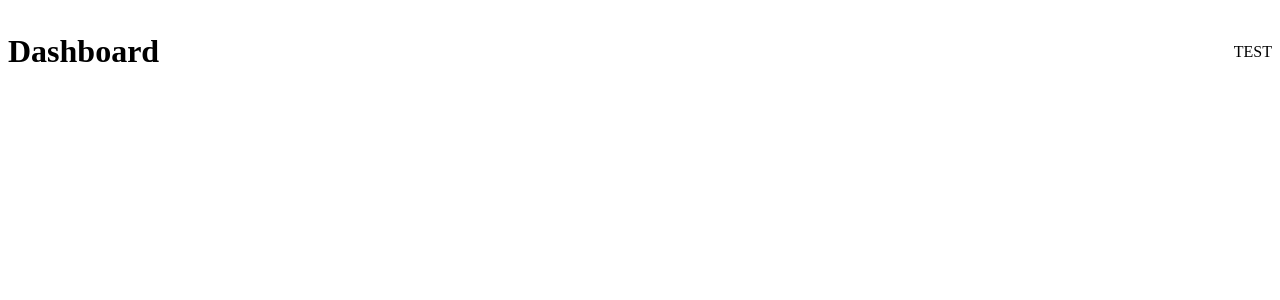
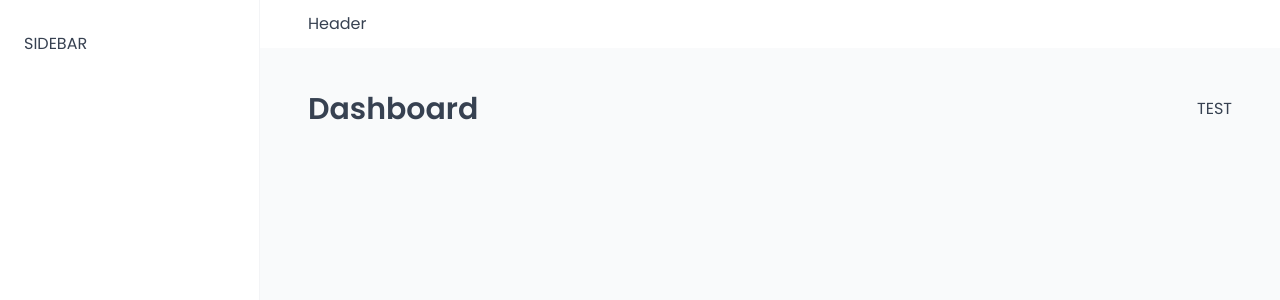
Before and after one commit to JackyChn/The-Wild-Oasis-Vite-final, a React (Vite) app: page /dashboard in a window 1280 px wide. Shown: the top 300 px of the page. Built offline with nearby package versions, Linux system fonts and the light colour scheme; a web font is replaced by a local one.

Commit message:
Fix: AppLayout

```diff
--- a/src/App.jsx
+++ b/src/App.jsx
@@ -1,4 +1,6 @@
-import { BrowserRouter, Route, Routes } from "react-router-dom";
+import { BrowserRouter, Navigate, Route, Routes } from "react-router-dom";
+import GlobalStyles from "./styles/GlobalStyles";
+import AppLayout from "./ui/AppLayout";
 import Dashboard from "./pages/Dashboard";
 import Bookings from "./pages/Bookings";
 import Cabins from "./pages/Cabins";
@@ -10,19 +12,24 @@
 
 function App() {
   return (
+    <>
+      <GlobalStyles />
       <BrowserRouter>
         <Routes>
-        <Route index element={<Dashboard />} />
+          <Route element={<AppLayout />}>
+            <Route index element={<Navigate replace to="dashboard" />} />
             <Route path="dashboard" element={<Dashboard />} />
             <Route path="bookings" element={<Bookings />} />
             <Route path="cabins" element={<Cabins />} />
             <Route path="users" element={<Users />} />
             <Route path="settings" element={<Settings />} />
             <Route path="account" element={<Account />} />
+          </Route>
           <Route path="login" element={<Login />} />
           <Route path="*" element={<PageNotFound />} />
         </Routes>
       </BrowserRouter>
+    </>
   );
 }
 
--- /dev/null
+++ b/src/ui/AppLayout.jsx
@@ -0,0 +1,30 @@
+import { Outlet } from "react-router-dom";
+import Sidebar from "./Sidebar";
+import Header from "./Header";
+import styled from "styled-components";
+
+const Main = styled.main`
+  background-color: var(--color-grey-50);
+  padding: 4rem 4.8rem 6.4rem;
+`;
+
+const StyledAppLayout = styled.div`
+  display: grid;
+  height: 100vh;
+  grid-template-columns: 26rem 1fr;
+  grid-template-rows: auto 1fr;
+`;
+
+function AppLayout() {
+  return (
+    <StyledAppLayout>
+      <Header />
+      <Sidebar>APP LAYOUT</Sidebar>
+      <Main>
+        <Outlet />
+      </Main>
+    </StyledAppLayout>
+  );
+}
+
+export default AppLayout;
--- /dev/null
+++ b/src/ui/Header.jsx
@@ -0,0 +1,13 @@
+import styled from "styled-components";
+
+const StyledHeader = styled.header`
+  background-color: var(--color-gre-0);
+  padding: 1.2rem 4.8rem;
+  border-bottom: 1px solid var() (--color-grey-100);
+`;
+
+function Header() {
+  return <StyledHeader>Header</StyledHeader>;
+}
+
+export default Header;
--- a/src/ui/Heading.jsx
+++ b/src/ui/Heading.jsx
@@ -1,25 +1,30 @@
 import styled, { css } from "styled-components";
+
+// const test = css`
+//   text-align: center;
+//   ${10 > 5 && "background-color: yellow"}
+// `;
 
 const Heading = styled.h1`
   ${(props) =>
-    props.type === "h1" &&
+    props.as === "h1" &&
     css`
       font-size: 3rem;
       font-weight: 600;
     `}
 
   ${(props) =>
-    props.type === "h2" &&
+    props.as === "h2" &&
     css`
       font-size: 2rem;
       font-weight: 600;
     `}
 
-  ${(props) =>
-    props.type === "h3" &&
+    ${(props) =>
+    props.as === "h3" &&
     css`
-      font-size: 1rem;
-      font-weight: 600;
+      font-size: 2rem;
+      font-weight: 500;
     `}
 
   line-height: 1.4;
--- a/src/ui/Row.jsx
+++ b/src/ui/Row.jsx
@@ -2,12 +2,14 @@
 
 const Row = styled.div`
   display: flex;
+
   ${(props) =>
     props.type === "horizontal" &&
     css`
       justify-content: space-between;
       align-items: center;
     `}
+
   ${(props) =>
     props.type === "vertical" &&
     css`
@@ -16,4 +18,8 @@
     `}
 `;
 
+Row.defaultProps = {
+  type: "vertical",
+};
+
 export default Row;
--- /dev/null
+++ b/src/ui/Sidebar.jsx
@@ -0,0 +1,14 @@
+import styled from "styled-components";
+
+const StyledSideBar = styled.aside`
+  background-color: var(--color-gre-0);
+  padding: 3.2rem 2.4rem;
+  border-right: 1px solid var(--color-grey-100);
+  grid-row: 1 / -1;
+`;
+
+function Sidebar() {
+  return <StyledSideBar>SIDEBAR</StyledSideBar>;
+}
+
+export default Sidebar;
```
Lines whose indentation alone changed are shown as unchanged.
